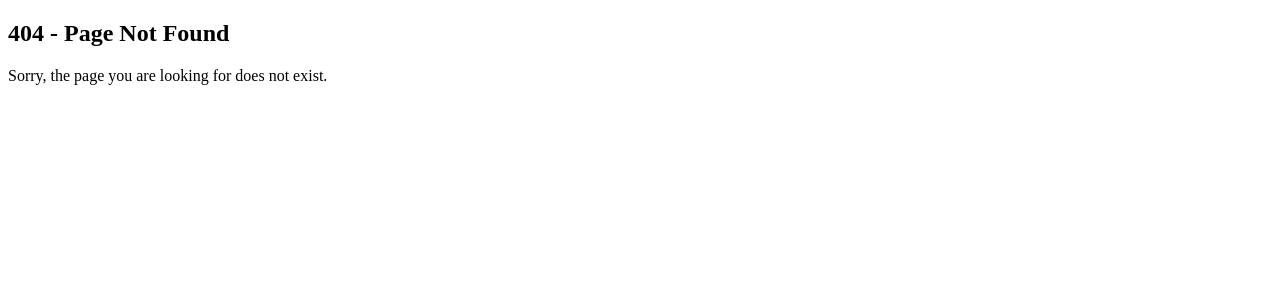
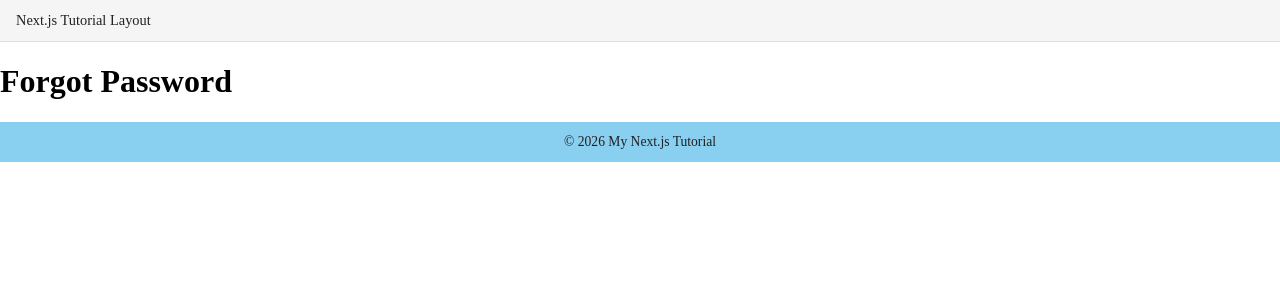
Before and after one commit to anmolmalhan/Next.js-tutorial, a Next.js app: page /forgot-password in a window 1280 px wide. Before the commit this address had no page. Shown: the top 300 px of the page. Built offline with nearby package versions, Linux system fonts and the light colour scheme.

Commit message:
added learning of brackets in folder name

```diff
--- /dev/null
+++ b/src/app/(auth)/forgot-password/page.tsx
@@ -0,0 +1,7 @@
+export default function ForgotPassword() {
+    return (
+        <div>
+            <h1>Forgot Password</h1>
+        </div>
+    );
+}
--- a/src/app/layout.tsx
+++ b/src/app/layout.tsx
@@ -1,8 +1,33 @@
 export default function RootLayout({ children }: { children: React.ReactNode }) {
   return (
     <html lang="en">
-      <body>
+      <body style={{ margin: 0, padding: 0, minHeight: "100lvh" }}>
+        <header
+          style={{
+            backgroundColor: "#f5f5f5",
+            padding: "0.75rem 1rem",
+            borderBottom: "1px solid #e0e0e0",
+            fontSize: "0.9rem",
+            fontWeight: 500,
+            color: "#212121",
+            margin: 0,
+          }}
+        >
+          Next.js Tutorial Layout
+        </header>
         {children}
+        <footer
+          style={{
+            backgroundColor: "#89CFF0",
+            padding: "0.75rem 1rem",
+            fontSize: "0.85rem",
+            color: "#212121",
+            textAlign: "center",
+            margin: 0,
+          }}
+        >
+          &copy; {new Date().getFullYear()} My Next.js Tutorial
+        </footer>
       </body>
     </html>
   );
```
Also changed, not shown: src/app/(auth)/login/page.tsx (added, +7 -0 lines), src/app/(auth)/register/page.tsx (added, +7 -0 lines).
